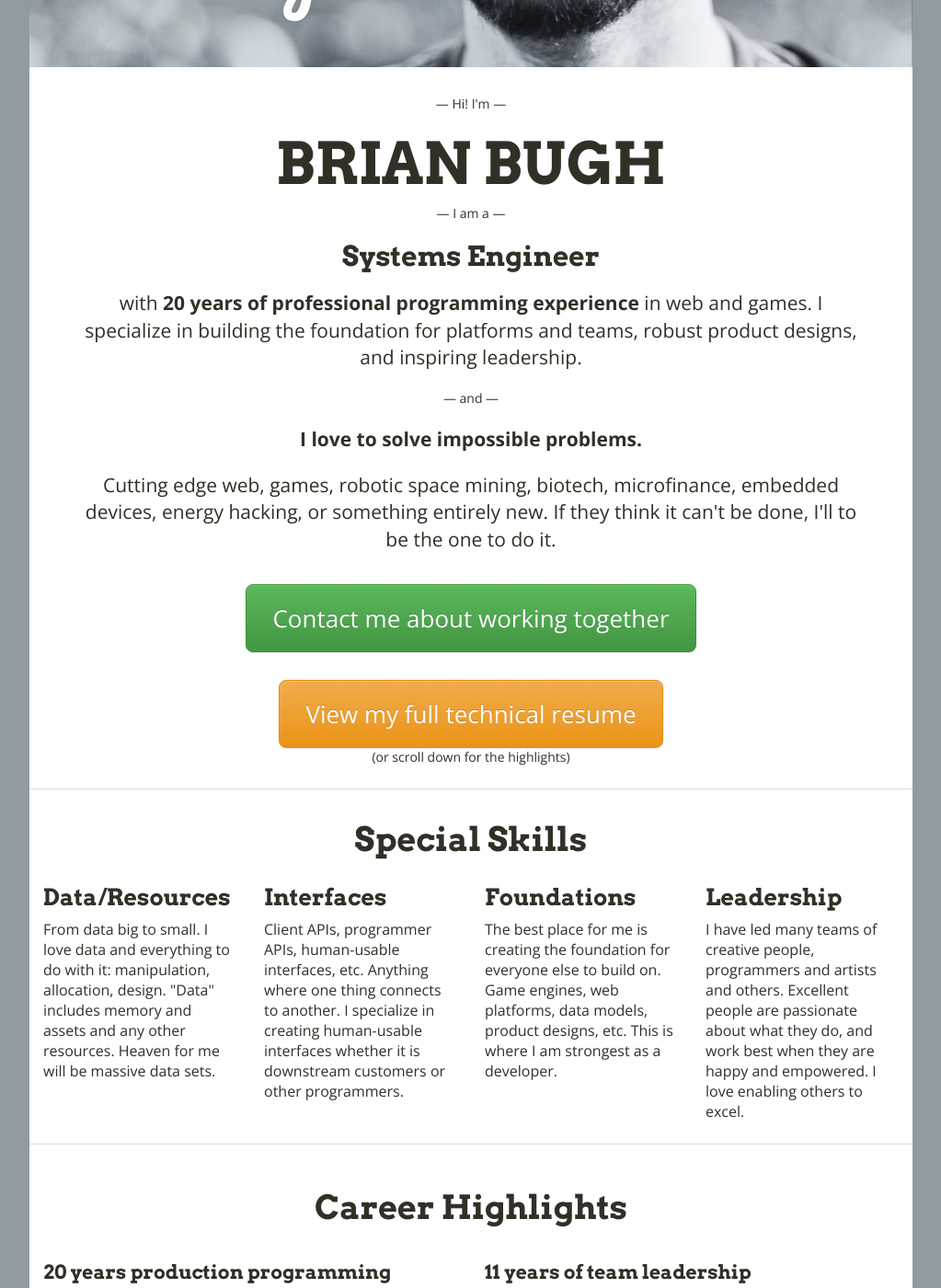
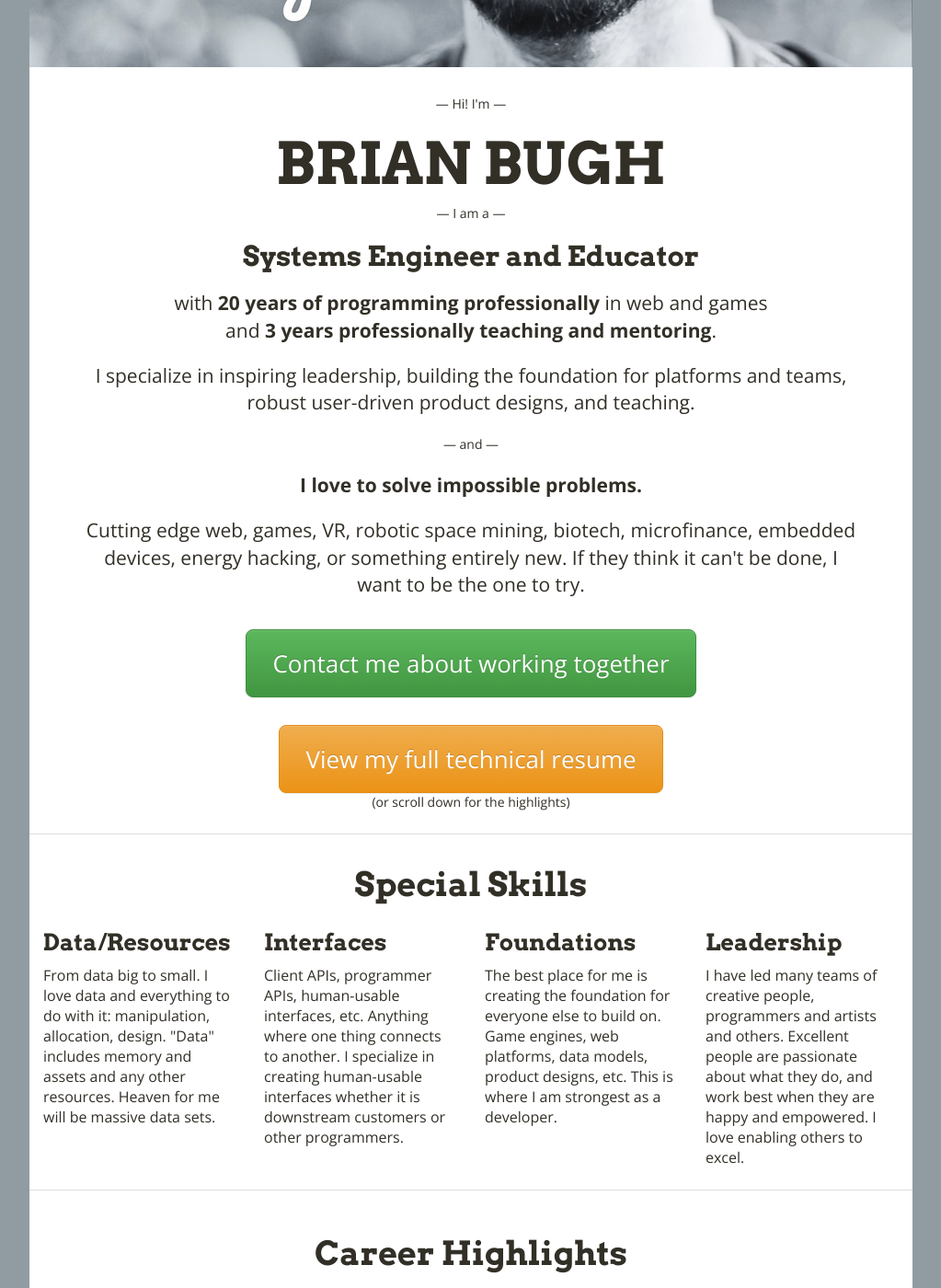
Before and after one commit to bbugh/bbugh.github.io-2015, a Jekyll site: the page built from index.html, in a window 1280 px wide and 1400 px high, scrolled down 409 px. Shown: the whole window at 92% size, without its empty margins (128-1151 px from the left). Built offline with Jekyll 4.4.1, drawn with Linux system fonts in a browser that asks for light colours; some of the changed text lies outside the part shown.

Commit message:
Updated with modern info, clarified confusing headline

```diff
--- a/index.html
+++ b/index.html
@@ -13,11 +13,12 @@ id: intro
   <p>— Hi! I'm —</p>
   <h1>BRIAN BUGH</h1>
   <p>— I am a —</p>
-  <h2>Systems Engineer</h2>
-  <p class="lead">with <strong>20 years of professional programming experience</strong> in web and games. I specialize in building the foundation for platforms and teams, robust product designs, and inspiring leadership.</p>
+  <h2>Systems Engineer and Educator</h2>
+  <p class="lead">with <strong>20 years of programming professionally</strong> in web and games<br> and <strong>3 years professionally teaching and mentoring</strong>.
+  <p class="lead">I specialize in inspiring leadership, building the foundation for platforms and teams, robust user-driven product designs, and teaching.</p>
   <p>— and —</p>
   <p class="lead"><strong>I love to solve impossible problems.</strong></p>
-  <p class="lead">Cutting edge web, games, robotic space mining, biotech, microfinance, embedded devices, energy hacking, or something entirely new. If they think it can't be done, I'll to be the one to do it.</p>
+  <p class="lead">Cutting edge web, games, VR, robotic space mining, biotech, microfinance, embedded devices, energy hacking, or something entirely new. If they think it can't be done, I want to be the one to try.</p>
 </div>
 
 <div class="row row-divider">
```
Also changed, not shown: other parts of index.html (+2 -2 lines).
